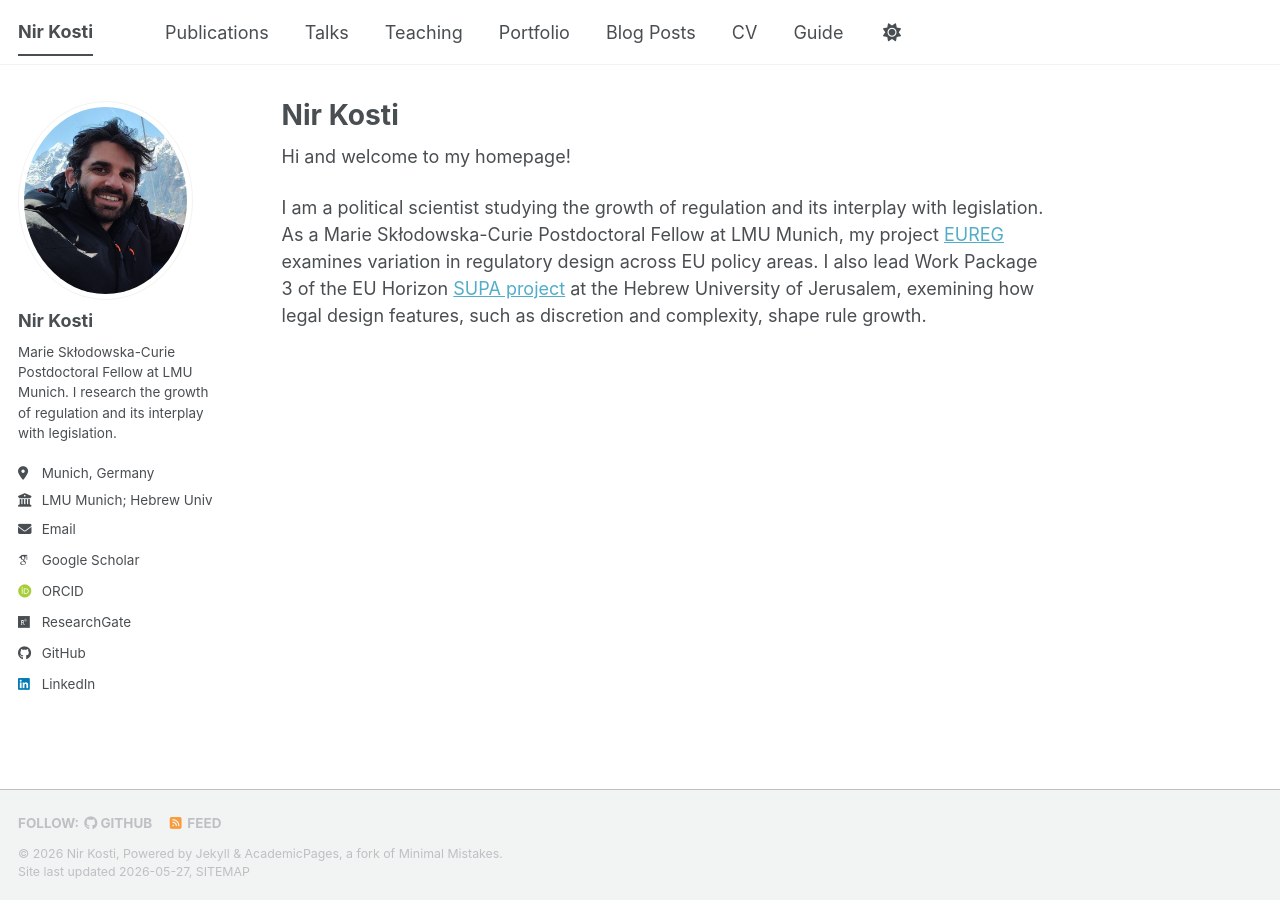
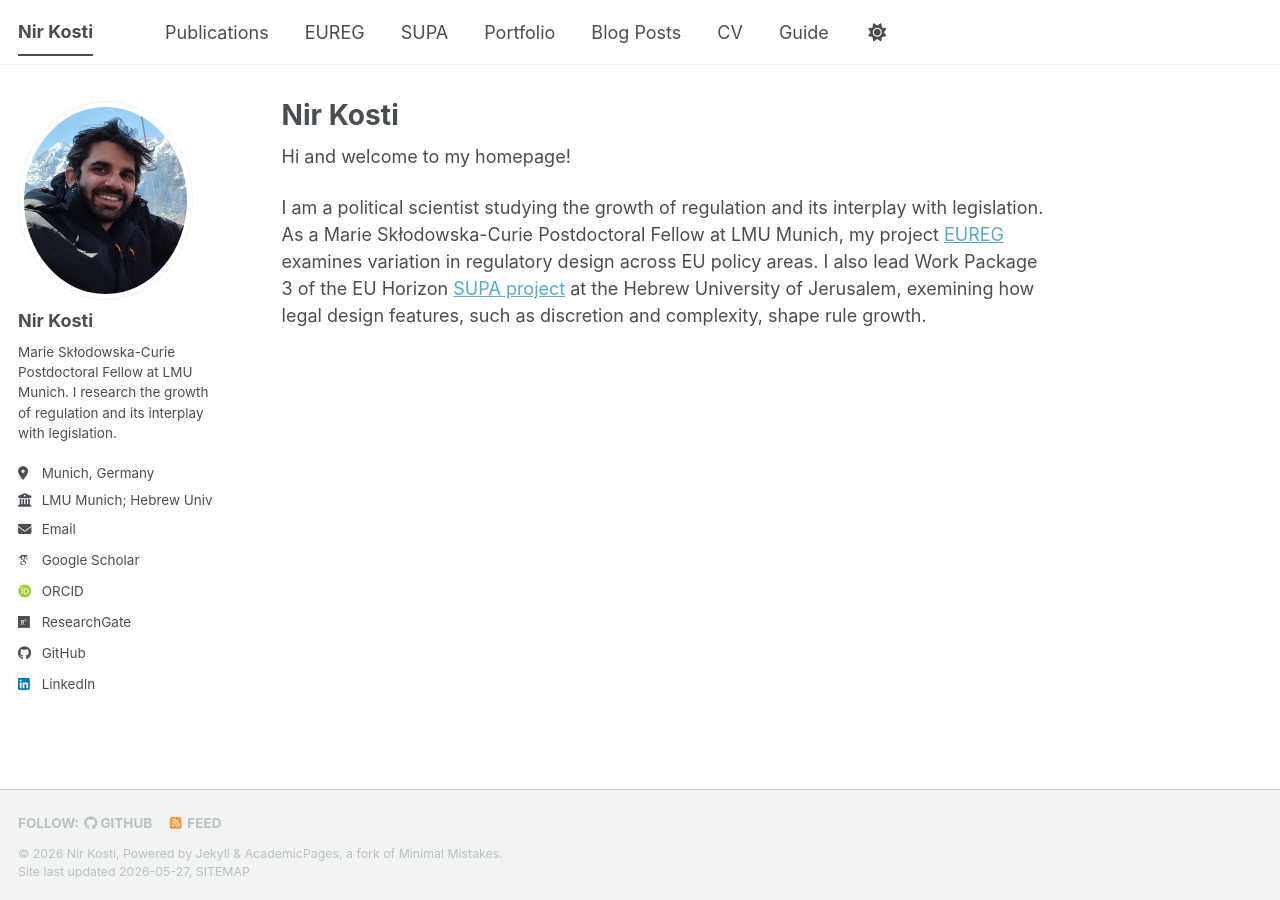
Before and after one commit to NirKosti/nirkosti.github.io, a Jekyll site: the page built from _pages/about.md, in a window 1280 px wide. Built offline with Jekyll 4.4.1, drawn with Linux system fonts in a browser that asks for light colours; some web fonts are replaced; a script bundle is joined from its source files by our own code; library files that are not in the unit come from our copies.

Commit message:
Update navigation.yml

```diff
--- a/_data/navigation.yml
+++ b/_data/navigation.yml
@@ -11,11 +11,11 @@ main:
   - title: "Publications"
     url: /publications/
 
-  - title: "Talks"
-    url: /talks/
+  - title: "EUREG"
+    url: /eureg/
 
-  - title: "Teaching"
-    url: /teaching/
+  - title: "SUPA"
+    url: /supa/
 
   - title: "Portfolio"
     url: /portfolio/
```
